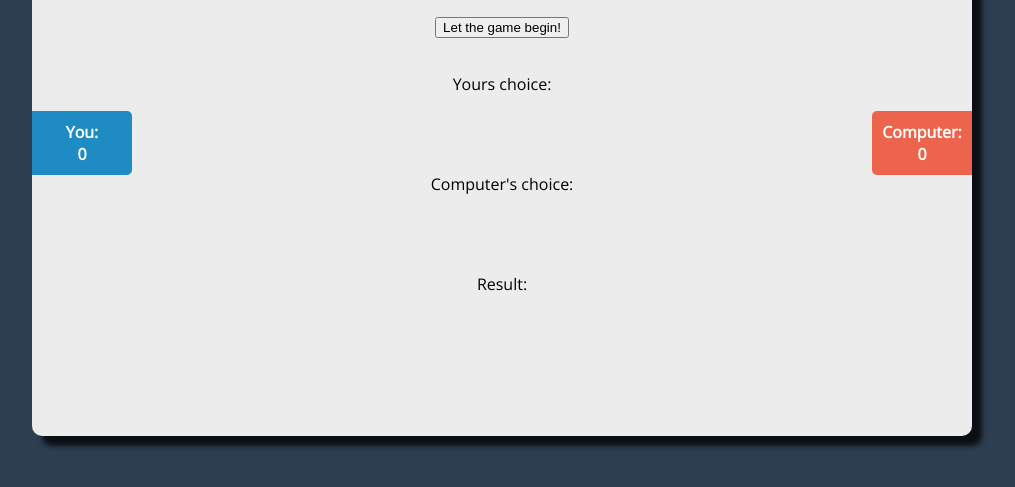
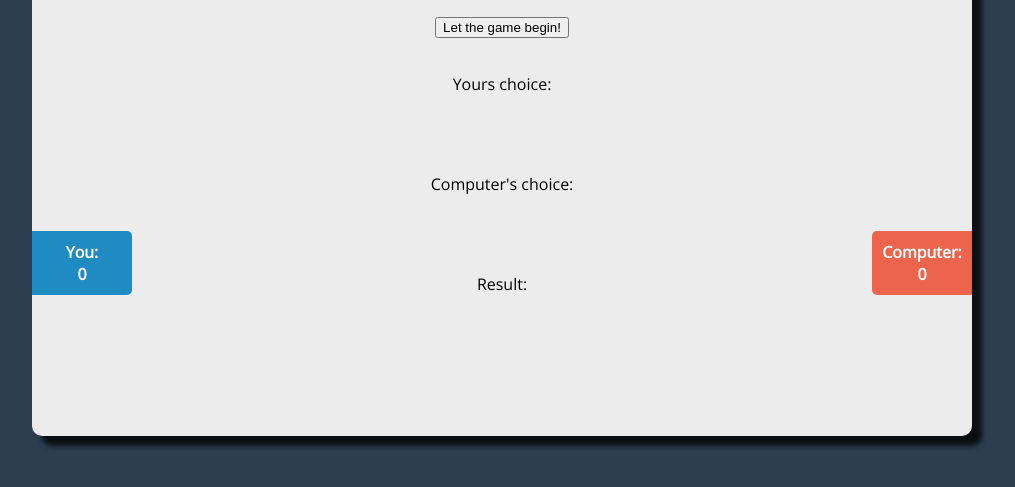
Before and after one commit to Plenarto/rock_paper_scissors, a plain HTML site: page index.html in a window 1280 px wide. Shown: the part 93-580 px from the top of the page, without its empty margins (138-1153 px from the left). Drawn offline with nearby package versions, Linux system fonts and the light colour scheme.

Commit message:
location of scores 27%

```diff
--- a/style.css
+++ b/style.css
@@ -53,7 +53,7 @@ h1, h2, h3, .choice, .winner {
   background-color: #1E8BC3;
   position: absolute;
   left: 0;
-  bottom: 50%;
+  bottom: 27%;
   border-radius: 0 5px 5px 0;
 }
 
@@ -61,6 +61,6 @@ h1, h2, h3, .choice, .winner {
   background-color: #EC644B;
   position: absolute;
   right: 0;
-  bottom: 50%;
+  bottom: 27%;
   border-radius: 5px 0 0 5px;
 }
```
